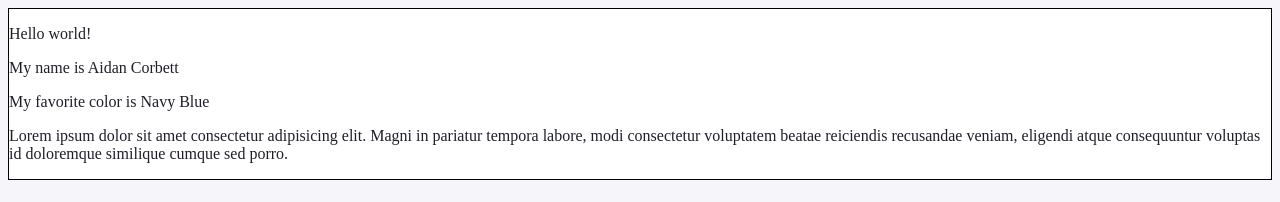
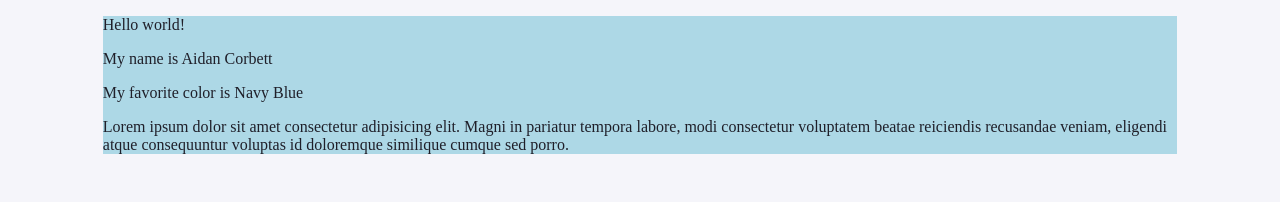
Before and after one commit to apcorbett/apcorbett-hw6, a plain HTML site: page index.html in a window 1280 px wide. Drawn offline with Linux system fonts and the light colour scheme.

Commit message:
Updated the colors on stylesheet

```diff
--- a/CSS/stylesheet.css
+++ b/CSS/stylesheet.css
@@ -3,9 +3,9 @@ body {
   color: #1f1f29;
 }
 
-.container{
-    width: 85%
-    margin: auto;
-    background-color: white;
-    border: 1px solid black;
+.container {
+  width: 85%;
+  margin: auto;
+  background-color: lightblue;
+  border: 1px navy;
 }
```
